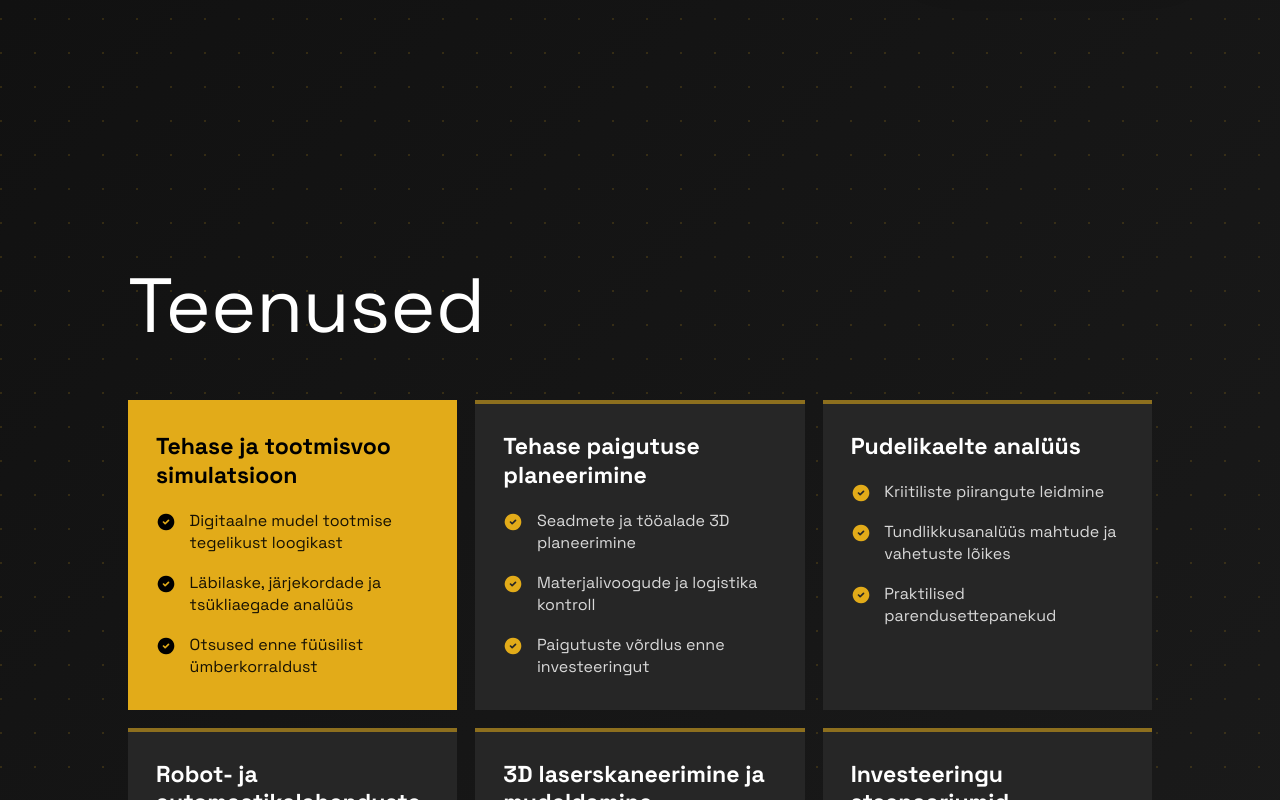
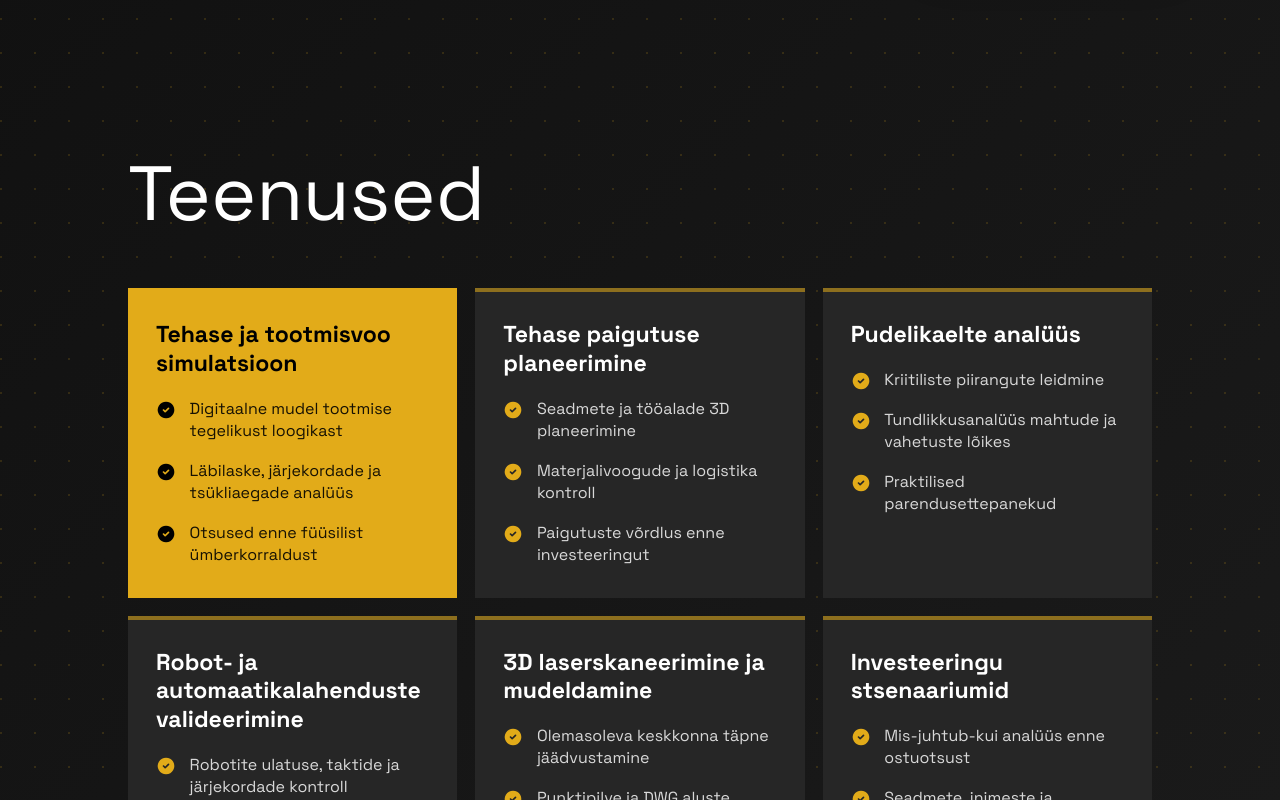
Before and after one commit to factorysimulationestonia/rafs-german, a React (Vite) app: page /et/ in a window 1280 px wide. Shown: the part 4300-5100 px from the top of the page. Built offline with nearby package versions, Linux system fonts and the light colour scheme.

Commit message:
Remove extra space above 'Teenused'

```diff
--- a/src/main.jsx
+++ b/src/main.jsx
@@ -981,7 +981,7 @@ function App() {
           </div>
         </section>
 
-        <section className={sectionClass} id="services">
+        <section className="px-5 pt-10 pb-20 sm:px-8 lg:px-[10vw] lg:pt-8 lg:pb-36" id="services">
           <div className="mb-14 max-w-4xl">
             <h2 className={h2Class}>{t.servicesTitle}</h2>
           </div>
```
